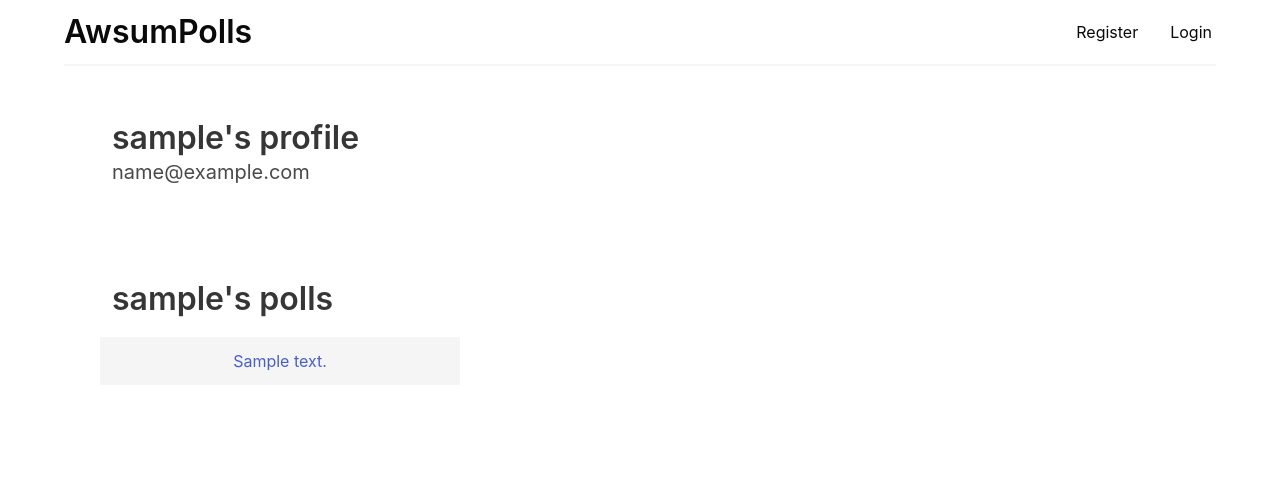
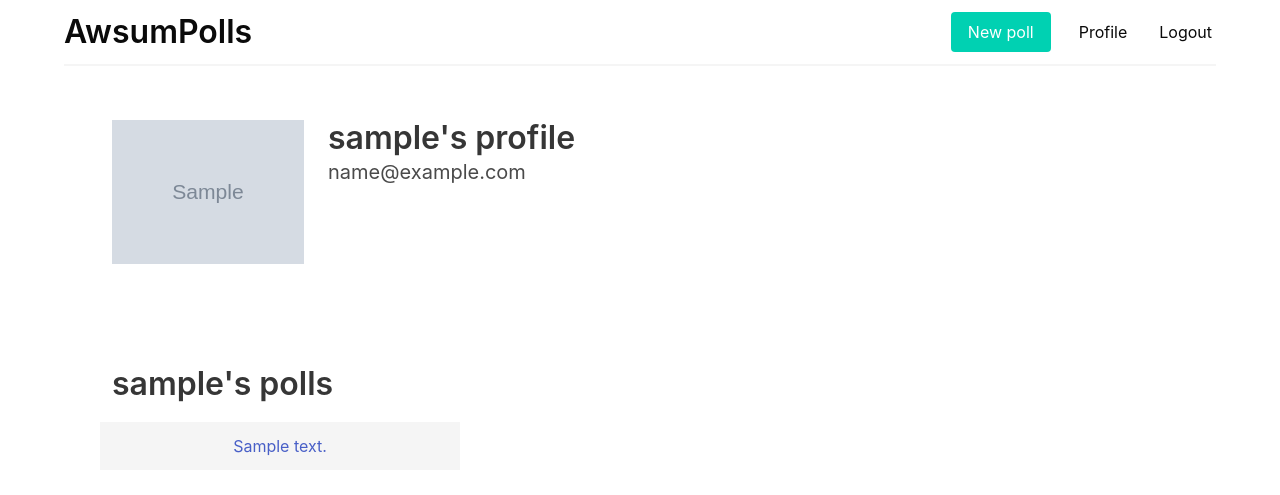
Before and after one commit to rniem379349/pollingapp, a Django app: a page that uses users/templates/users/profile_page.html in a window 1280 px wide. Shown: the top 495 px of the page. Run offline with Django 3.2, Linux system fonts and the light colour scheme; tables that the repository leaves empty hold one stand-in row (values such as "Sample post"); grey boxes marked "Sample" are stand-in pictures.

Commit message:
Default user profile picture, registration error messages

```diff
--- a/pollingapp/settings.py
+++ b/pollingapp/settings.py
@@ -121,4 +121,7 @@ USE_TZ = True
 
 STATIC_URL = '/static/'
 
+MEDIA_ROOT = BASE_DIR / 'media'
+MEDIA_URL = '/media/'
+
 LOGIN_REDIRECT_URL = 'polls:index'
--- a/pollingapp/urls.py
+++ b/pollingapp/urls.py
@@ -17,9 +17,12 @@ from django.contrib import admin
 from django.urls import include, path, reverse_lazy
 from django.views.generic.base import RedirectView
 
+from django.conf.urls.static import static
+from . import settings
+
 urlpatterns = [
     path('', RedirectView.as_view(url=reverse_lazy('polls:index'))),
     path('polls/', include('polls.urls')),
     path('users/', include('users.urls')),
     path('admin/', admin.site.urls),
-]
+] + static(settings.MEDIA_URL, document_root=settings.MEDIA_ROOT)
--- a/polls/templates/polls/detail.html
+++ b/polls/templates/polls/detail.html
@@ -25,7 +25,6 @@
                 {% if user.is_authenticated %}
                     <input class="button is-primary" type="submit" value="Vote">
                 {% else %}
-                    <input class="button is-primary" type="submit" value="Vote" disabled>
                     <div class="py-3">
                         <p class="my-2">You need to be logged in to vote. <a class="ml-1 has-color-link" href="{% url 'users:register'%}">Register</a> or <a class="ml-1 has-color-link" href="{% url 'users:login'%}">Log in</a> here.</p>
                     </div>
--- a/polls/urls.py
+++ b/polls/urls.py
@@ -7,8 +7,8 @@ app_name = 'polls'
 
 urlpatterns = [
     path('', views.IndexView.as_view(), name='index'),
+    path('<int:pk>/', views.DetailView.as_view(), name='detail'),
     path('new/', views.QuestionCreateView.as_view(), name='create-question'),
-    path('<int:pk>/', views.DetailView.as_view(), name='detail'),
     path('<int:pk>/edit', views.QuestionEditView.as_view(), name='edit-question'),
     path('<int:pk>/delete', views.QuestionDeleteView.as_view(), name='delete-question'),
     path('<int:pk>/results/', views.ResultsView.as_view(), name='results'),
--- a/polls/views.py
+++ b/polls/views.py
@@ -18,7 +18,6 @@ class IndexView(generic.ListView):
 
     def get_context_data(self, **kwargs):
         context = super().get_context_data(**kwargs)
-        print(context)
         return context
 
     def get_question_indexes_odd_or_not(self, object_list):
@@ -33,7 +32,7 @@ class IndexView(generic.ListView):
     def get_queryset(self):
         qs = Question.objects.filter(pub_date__lte=timezone.now()).order_by('-pub_date')
         indexes = self.get_question_indexes_odd_or_not(qs)
-        res = zip(qs, indexes)
+        res = list(zip(qs, indexes))
         return res
 
 class DetailView(generic.DetailView):
--- a/users/models.py
+++ b/users/models.py
@@ -1,3 +1,21 @@
 from django.db import models
+from django.contrib.auth.models import User
+from PIL import Image
 
 # Create your models here.
+class Profile(models.Model):
+    user = models.OneToOneField(User, on_delete=models.CASCADE)
+    profile_pic = models.ImageField(default='default.jpg', upload_to='profile_pics')
+
+    def __str__(self):
+        return f'{self.user.username}\'s profile'
+
+    def save(self, *args, **kwargs):
+        super().save(*args, **kwargs)
+
+        img = Image.open(self.profile_pic.path)
+
+        if (img.height > 300 or img.width > 300):
+            output_size = (300, 300)
+            img.thumbnail(output_size)
+            img.save(self.profile_pic.path)
--- a/users/templates/users/profile_page.html
+++ b/users/templates/users/profile_page.html
@@ -4,12 +4,19 @@
 {% block content %}
 
     <section class="section">
-        <h2 class="title">{{ profile.username }}'s profile</h2>
-        <h2 class="subtitle">{{ profile.email }}</h2>
+        <div class="columns">
+            <div class="column is-one-fifth">
+                <img class="" src="{{ profile.profile_pic.url }}">
+            </div>
+            <div class="column has-text-left">
+                <h2 class="title">{{ user.username }}'s profile</h2>
+                <h2 class="subtitle">{{ user.email }}</h2>
+            </div>
+        </div>
     </section>
 
     <section class="section">
-        <h2 class="title">{{ profile.username }}'s polls</h2>
+        <h2 class="title">{{ user.username }}'s polls</h2>
         <div class="columns is-3 is-multiline is-vcentered is-variable">
             {% if questions %}
                 {% for question, index in questions %}
@@ -21,7 +28,7 @@
                 {% endfor %}
             {% else %}
             <div class="column">
-                <p class="has-text-centered subtitle">No polls are available.</p>
+                <p class="has-text-centered subtitle">No polls from this user yet!</p>
             </div>
             {% endif %}
         </div>
--- a/users/templates/users/register.html
+++ b/users/templates/users/register.html
@@ -15,12 +15,14 @@
                     <div class="control">
                         {{ form.username|setupinputfield:'Username' }}
                     </div>
+                    {{ form.username.errors }}
                 </div>
                 <div class="field">
                     <label class="label">Email</label>
                     <div class="control">
                         {{ form.email|setupinputfield:'Email' }}
                     </div>
+                    {{ form.email.errors }}
                 </div>
                 <div class="field">
                     <label class="label">Password</label>
@@ -33,6 +35,7 @@
                     <div class="control">
                         {{ form.password2|setupinputfield:'Repeat Password' }}
                     </div>
+                    {{ form.password2.errors }}
                 </div>
             </fieldset>
             <div class="form-group">
--- a/users/views.py
+++ b/users/views.py
@@ -5,10 +5,11 @@ from django.contrib import messages
 from django.utils import timezone
 from django.contrib.auth import views as auth_views
 from django.contrib.auth.mixins import LoginRequiredMixin
-from .forms import UserRegisterForm, UserUpdateForm
+from .forms import UserRegisterForm, UserUpdateForm, ProfileUpdateForm
 
 from django.contrib.auth.models import User
 from polls.models import Question
+from .models import Profile
 # Create your views here.
 
 class RegisterView(generic.FormView):
@@ -19,14 +20,16 @@ class RegisterView(generic.FormView):
     success_url = reverse_lazy('users:login')
 
     def form_valid(self, form):
-        print(form)
         form.save()
+        username = User.objects.filter(username=self.request.POST['username']).first()
+        profile = Profile(user=username)
+        profile.save()
         messages.success(self.request, 'Account registered! You can now log in.')
         return redirect(self.success_url)
 
     def form_invalid(self, form):
         messages.info(self.request, 'Could not register. Please check that the fields are filled out correctly.')
-        return redirect(reverse_lazy('users:register'))
+        return render(self.request, self.template_name, {'form': form})
 
 
 class LoginView(auth_views.LoginView):
@@ -35,7 +38,7 @@ class LoginView(auth_views.LoginView):
     redirect_field_name = reverse_lazy('polls:index')
 
     def form_invalid(self, form, *args, **kwargs):
-        messages.info(self.request, 'Login failed due to incorrect data.')
+        messages.info(self.request, 'Login failed. Please try again.')
         return redirect(reverse_lazy('users:login'))
 
     def form_valid(self, form):
@@ -46,7 +49,7 @@ class LoginView(auth_views.LoginView):
 
 class ProfileEditView(generic.UpdateView, LoginRequiredMixin):
     form_class = UserUpdateForm
-
+    second_form_class = ProfileUpdateForm
     template_name = 'users/profile.html'
 
     def get_queryset(self):
@@ -72,7 +75,8 @@ class ProfileView(generic.ListView):
 
     def get_context_data(self, **kwargs):
         context = super().get_context_data(**kwargs)
-        context["profile"] = get_object_or_404(User, username=self.kwargs.get('username'))
+        context["user"] = get_object_or_404(User, username=self.kwargs.get('username'))
+        context["profile"] = Profile.objects.get(user=context['user'])
         print(context)
         return context
 
@@ -87,8 +91,6 @@ class ProfileView(generic.ListView):
 
     def get_queryset(self):
         user = get_object_or_404(User, username=self.kwargs.get('username'))
-        print(self.kwargs.get('username'))
-        print(user)
         qs = Question.objects.filter(user=user)
         indexes = self.get_question_indexes_odd_or_not(qs)
         res = zip(qs, indexes)
```
Also changed, not shown: users/forms.py (+8 -1 lines), users/templates/users/profile.html (+9 -2 lines), media/default.jpg (added), polls/migrations/0005_auto_20201121_1835.py (added), users/migrations/0001_initial.py (added).
